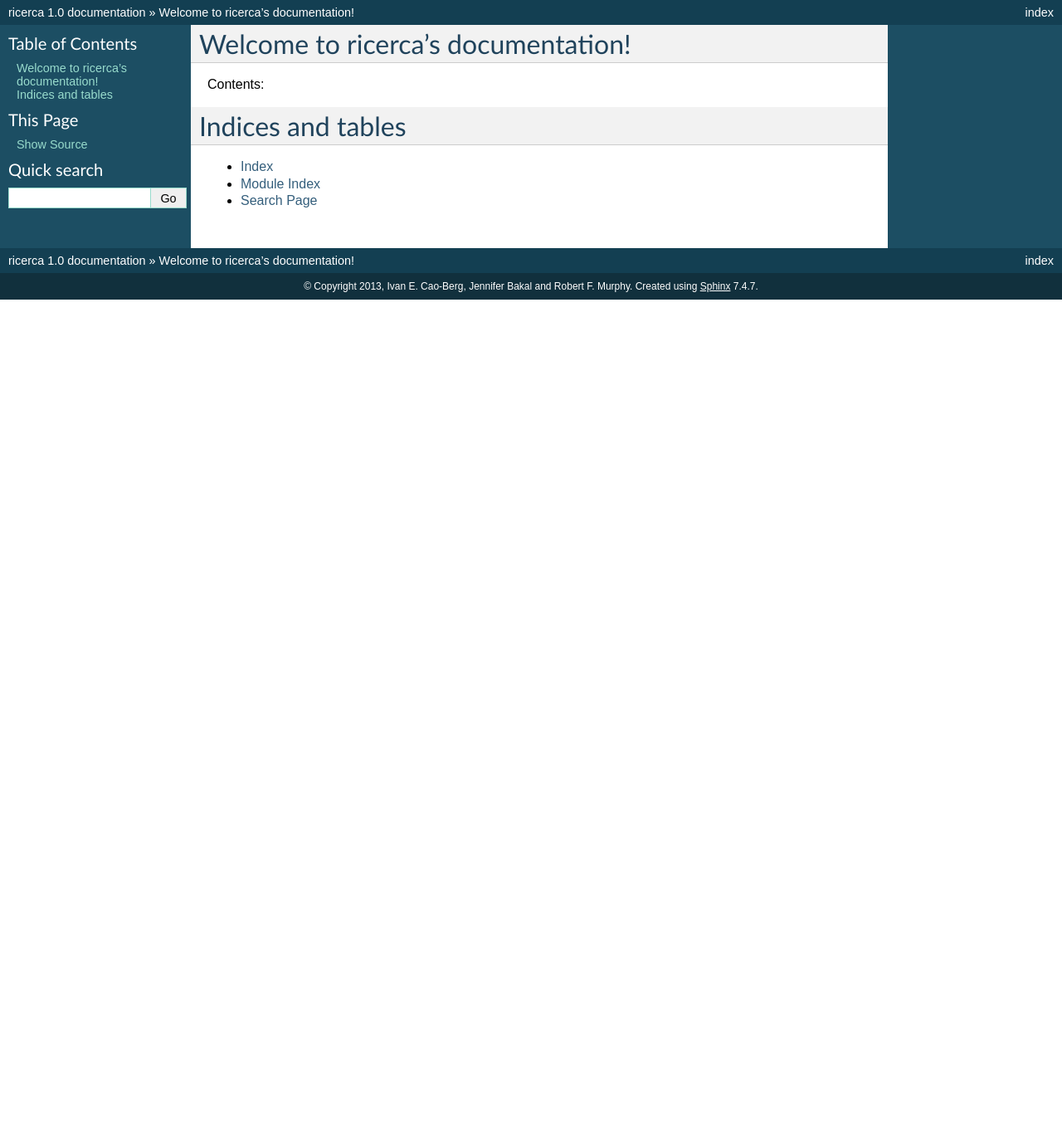
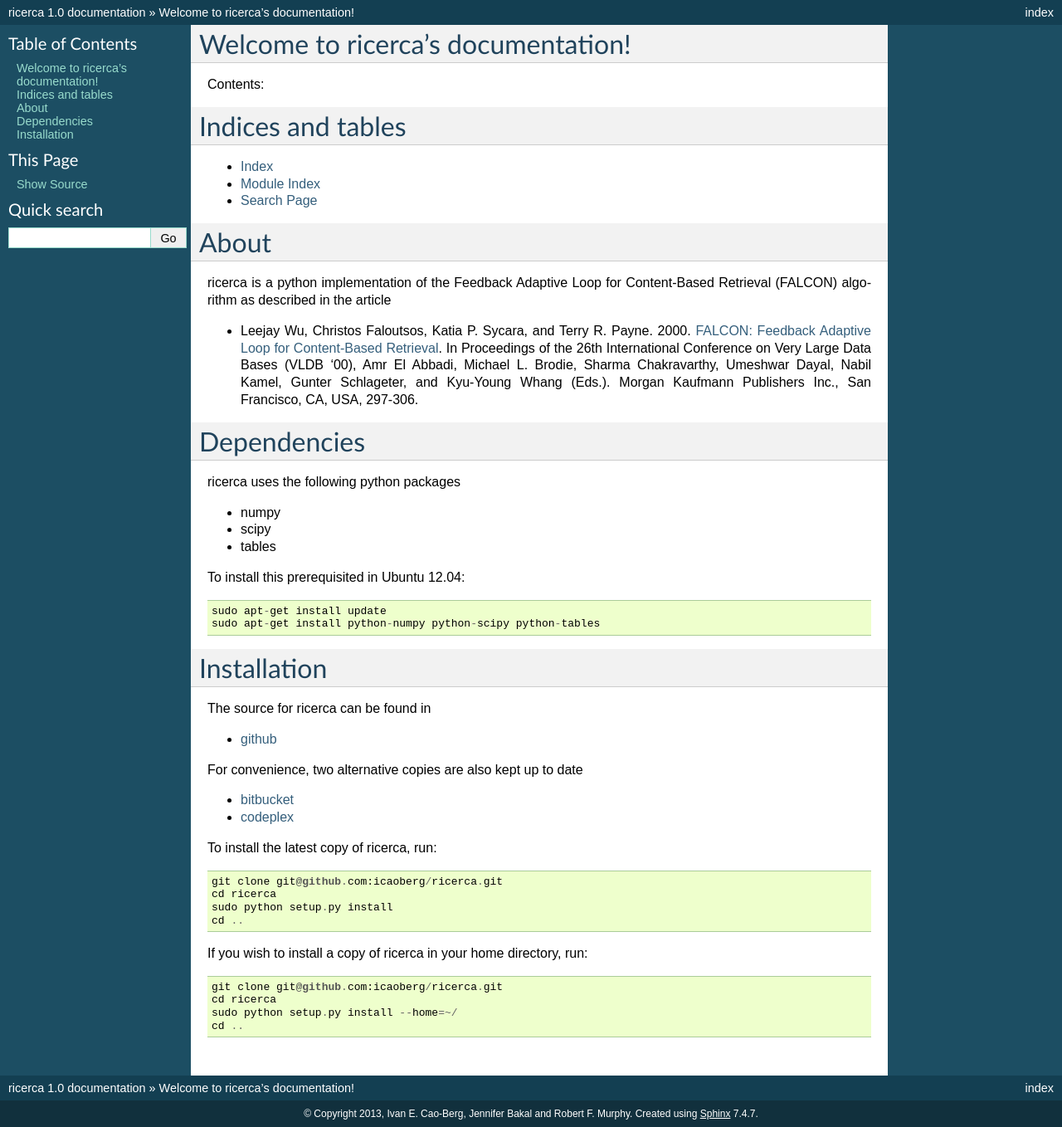
Before and after one commit to icaoberg/ricerca-docs, a Sphinx documentation site: the page built from source/index.rst, in a window 1280 px wide. Shown: the whole page at 83% size. Built offline with Sphinx 7.4.7, drawn with Linux system fonts in a browser that asks for light colours; before the commit the page ends 900 px from its top, so only the background shows below that.

Commit message:
Updated documentation

```diff
--- a/source/index.rst
+++ b/source/index.rst
@@ -11,11 +11,53 @@
 .. toctree::
    :maxdepth: 2
 
-
-
 Indices and tables
 ==================
 
 * :ref:`genindex`
 * :ref:`modindex`
 * :ref:`search`
+
+About
+=====
+ricerca is a python implementation of the Feedback Adaptive Loop for Content-Based Retrieval (FALCON) algorithm as described in the article
+
+* Leejay Wu, Christos Faloutsos, Katia P. Sycara, and Terry R. Payne. 2000. `FALCON: Feedback Adaptive Loop for Content-Based Retrieval <http://www.cs.cmu.edu/~christos/PUBLICATIONS/vldb2k-falcon.pdf>`_. In Proceedings of the 26th International Conference on Very Large Data Bases (VLDB '00), Amr El Abbadi, Michael L. Brodie, Sharma Chakravarthy, Umeshwar Dayal, Nabil Kamel, Gunter Schlageter, and Kyu-Young Whang (Eds.). Morgan Kaufmann Publishers Inc., San Francisco, CA, USA, 297-306.
+
+Dependencies
+============
+ricerca uses the following python packages
+
+- numpy
+- scipy
+- tables
+
+To install this prerequisited in Ubuntu 12.04::
+
+	sudo apt-get install update
+	sudo apt-get install python-numpy python-scipy python-tables
+
+Installation
+============
+The source for ricerca can be found in
+
+- `github <https://github.com/icaoberg/ricerca>`_
+
+For convenience, two alternative copies are also kept up to date
+
+- `bitbucket <git@bitbucket.org:icaoberg/ricerca.git>`_
+- `codeplex <https://ricerca.codeplex.com/>`_
+
+To install the latest copy of ricerca, run::
+
+	git clone git@github.com:icaoberg/ricerca.git
+	cd ricerca
+	sudo python setup.py install
+	cd ..
+
+If you wish to install a copy of ricerca in your home directory, run::
+
+	git clone git@github.com:icaoberg/ricerca.git
+	cd ricerca
+	sudo python setup.py install --home=~/
+	cd ..
```
